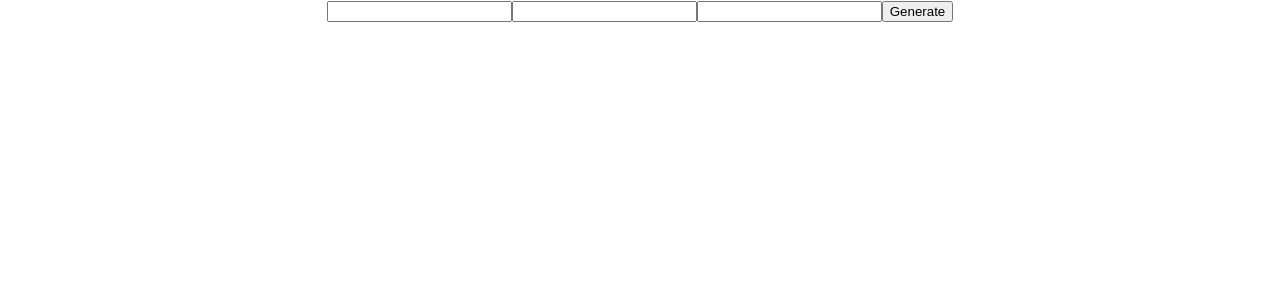
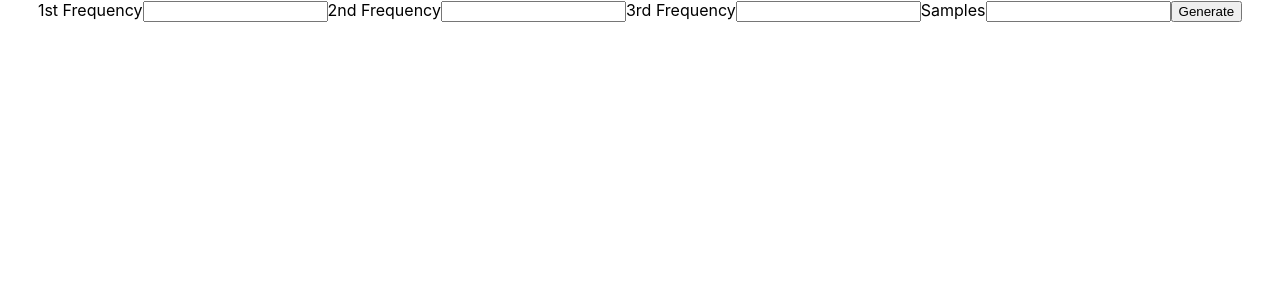
Before and after one commit to TovTyvold/WebApp_Sine_Project, a React (Create React App) app in the folder frontend/: page / in a window 1280 px wide. Shown: the top 300 px of the page. Built offline with nearby package versions, Linux system fonts and the light colour scheme.

Commit message:
changed from onChange to useRef

```diff
--- a/frontend/src/App.tsx
+++ b/frontend/src/App.tsx
@@ -1,30 +1,54 @@
+// App.tsx
+import './App.css';
+import React, { useState, useRef } from 'react';
 
-import { useForm } from './useForm';
-import './App.css';
-
-
-const API_URL = 'https://localhost:5000/test';
-
+// Globals
+const API_URL = 'https://localhost:5000/';
 
 function App() {
 
-  const initialState = {
-    freq1: null,
-    freq2: null,
-    freq3: null
+  // Hooks
+  const freqRef1 = useRef<HTMLInputElement>(null);
+  const freqRef2 = useRef<HTMLInputElement>(null);
+  const freqRef3 = useRef<HTMLInputElement>(null);
+  const sampleRef = useRef<HTMLInputElement>(null);
+
+  const onSubmit = async (e: React.ChangeEvent<HTMLFormElement>) => {
+    e.preventDefault();
+
+    const freq1 = freqRef1?.current?.value;
+    const freq2 = freqRef2?.current?.value;
+    const freq3 = freqRef3?.current?.value;
+    const samples = sampleRef?.current?.value;
+
+    // Create data object to send via API
+    if(freq1 && freq2 && freq3 && samples) {
+      const data = {
+        samples: samples,
+        freqs: [parseInt(freq1), parseInt(freq2), parseInt(freq3)]
+      }
+      sendData(data);
+    } else {
+      console.log('Error: One or more inputs is null or undefined');
+    }
   }
 
-  const { onChange, onSubmit, values } = useForm(sendData, initialState);
+
+  async function sendData(data: Object): Promise<any> {
 
 
-  async function sendData(): Promise<any> {
-    console.log(JSON.stringify(values));
+    console.log(JSON.stringify(data));
+
     try {
       let response = await fetch(API_URL, {
         method: 'POST',
-        body: JSON.stringify(values)
+        headers: {
+          'Content-Type': 'application/json',
+        },
+        body: JSON.stringify(data)
       })
-      return response.json();
+      console.log(response.json());
+
     } catch (error) {
       console.log(error);
     }
@@ -34,15 +58,33 @@ function App() {
 
   return (
     <div className="App">
+    <>
       <form onSubmit={onSubmit}>
         <div>
-          <input type="number" name='freq1' onChange={onChange} />
-          <input type="number" name='freq2' onChange={onChange} />
-          <input type="number" name='freq3' onChange={onChange} />
+          <label htmlFor='freq1'>
+            1st Frequency
+            <input type="number" name='freq1' id='freq1' ref={freqRef1} required />
+          </label>
+          <label htmlFor="freq2">
+            2nd Frequency
+            <input type="number" name='freq2' id='freq2' ref={freqRef2} required />
+          </label>
+          <label htmlFor="freq3">
+            3rd Frequency
+            <input type="number" name='freq3' id='freq3' ref={freqRef3} required />
+          </label>
+          <label htmlFor="samples">
+            Samples
+            <input type="number" name='samples' id='samples' ref={sampleRef} required/>
+          </label>
           <button type='submit'>Generate</button>
         </div>
       </form>
+
+
+    </>
     </div>
+
   );
 }
 
--- a/frontend/src/useForm.ts
+++ b/frontend/src/useForm.ts
@@ -1,20 +1,45 @@
-import React, { useState } from "react";
+// useForm.ts
+import React, { useRef, useState } from "react";
 
-export const useForm = (callback: any, initialState = {}) => {
-    const [values, setValues] = useState(initialState);
 
+const useForm = (callback: any) => {
+    let freqsList: number[] = [];
+
+    // States
+    const [samples, setSamples] = useState(10);
+    const [freqs, setFreqs] = useState([1, 2, 3]);
+
+
+    // Set state when user inputs data
     const onChange = (event: React.ChangeEvent<HTMLInputElement>) => {
-        setValues({...values, [event.target.name]: event.target.value})
+
+        if (event.target.name === 'samples') {
+            setSamples(parseInt(event.target.value));
+        } else {
+            freqsList.push(parseInt(event.target.value));
+            console.log(freqsList);
+            setFreqs(freqsList);
+        }
     };
 
+    // Call sendData funtion
     const onSubmit = async (event: React.ChangeEvent<HTMLFormElement>) => {
         event.preventDefault();
         await callback();
     }
 
+    // Create data object to send via API
+    const data = {
+        samples: samples,
+        freqs: freqs
+    }
+
+
     return {
-        onChange, onSubmit, values
+        onChange, onSubmit, data
     };
 
 
 }
+
+export default useForm;
```
